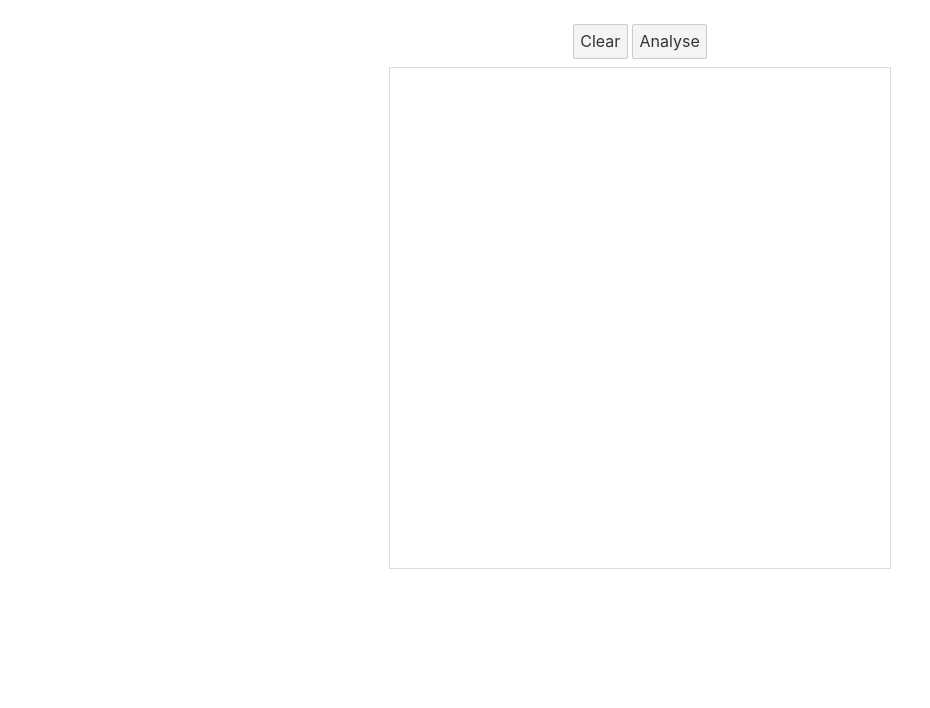
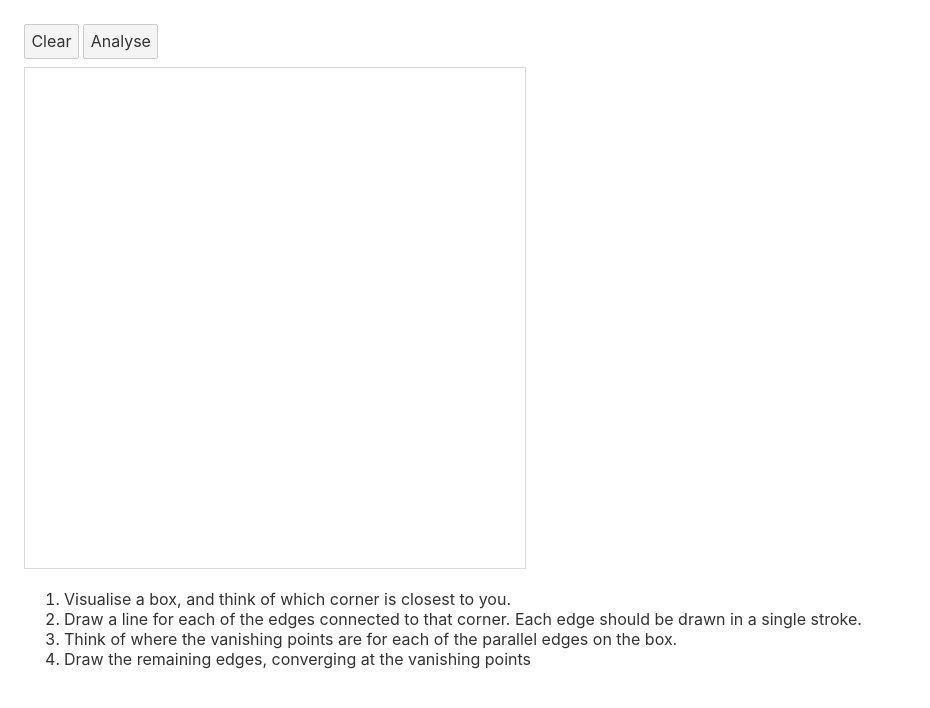
Before and after one commit to PeterW570/perfect-cube, a Svelte app: page / in a window 1280 px wide. Shown: the top 708 px of the page, without its empty margins (0-930 px from the left). Built offline with nearby package versions, Linux system fonts and the light colour scheme.

Commit message:
add instructions

```diff
--- a/src/App.svelte
+++ b/src/App.svelte
@@ -167,6 +167,25 @@
 			height="500"
 		/>
 	</div>
+	<div class="instructions">
+		<ol>
+			<!-- TODO: 1 point & 2 points perspective instructions -->
+			<li>
+				Visualise a box, and think of which corner is closest to you.
+			</li>
+			<li>
+				Draw a line for each of the edges connected to that corner. Each
+				edge should be drawn in a single stroke.
+			</li>
+			<li>
+				Think of where the vanishing points are for each of the parallel
+				edges on the box.
+			</li>
+			<li>
+				Draw the remaining edges, converging at the vanishing points
+			</li>
+		</ol>
+	</div>
 </main>
 
 <style>
@@ -176,7 +195,6 @@
 	}
 
 	main {
-		text-align: center;
 		padding: 1em;
 		max-width: 40em;
 		margin: 0 auto;
```
